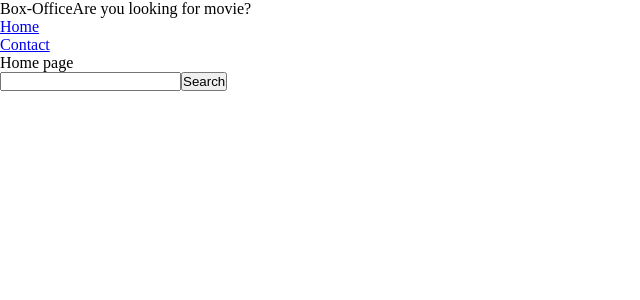
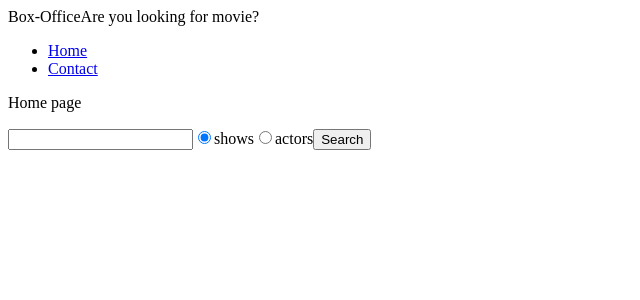
Before and after one commit to Aniketraj05/box-office-app, a React (Create React App) app: page / in a window 1280 px wide. Shown: the top 300 px of the page, without its empty margins (0-640 px from the left). Built offline with nearby package versions, Linux system fonts and the light colour scheme.

Commit message:
added searchForPeople function, handled the actors search, removed css reset

```diff
--- a/src/api/tvMaze.js
+++ b/src/api/tvMaze.js
@@ -8,3 +8,4 @@ const apiGet = async (queryString) => {
 };
 
 export const searchForShow = (query) => apiGet(`/search/shows?q=${query}`);
+export const searchForPeople = (query) => apiGet(`/search/people?q=${query}`);
--- a/src/components/Navs.js
+++ b/src/components/Navs.js
@@ -12,7 +12,7 @@ const LINK = [
 
 const Navs = () => {
   return (
-    <ol>
+    <ul>
       {LINK.map((item, index) => {
         return (
           <li key={index}>
@@ -20,7 +20,7 @@ const Navs = () => {
           </li>
         );
       })}
-    </ol>
+    </ul>
   );
 };
 
--- a/src/index.css
+++ b/src/index.css
@@ -1,5 +1,5 @@
-* {
+/* * {
   padding: 0;
   margin: 0;
   box-sizing: border-box;
-}
+} */
--- a/src/pages/Home.js
+++ b/src/pages/Home.js
@@ -1,30 +1,45 @@
 import React, { useState } from "react";
-import { searchForShow } from "../api/tvMaze";
+import { searchForShow, searchForPeople } from "../api/tvMaze";
 
 const Home = () => {
   const [searchValue, setSearchValue] = useState("");
   const [apiData, setApiData] = useState(null);
   const [apiErrorState, setApiErrorState] = useState(null);
+  const [searchTypeState, setSearchTypeState] = useState("shows");
   const handleFormSubmit = async (event) => {
     event.preventDefault();
 
     try {
-      setApiErrorState(null);
-      const result = await searchForShow(searchValue);
-      setApiData(result);
+      if (searchTypeState === "shows") {
+        setApiErrorState(null);
+        const result = await searchForShow(searchValue);
+        setApiData(result);
+      } else {
+        setApiErrorState(null);
+        const result = await searchForPeople(searchValue);
+        setApiData(result);
+      }
     } catch (error) {
       setApiErrorState(error);
     }
   };
+  const handleRadioChange = (ev) => {
+    setSearchTypeState(ev.target.value);
+  };
+
   const renderApiDate = () => {
     if (apiErrorState) {
       return <div>Error occured!{apiErrorState.message}</div>;
     }
 
     if (apiData)
-      return apiData.map((item) => {
-        return <div key={item.show.id}>{item.show.name}</div>;
-      });
+      return apiData[0].show
+        ? apiData.map((data) => {
+            return <div key={data.show.id}>{data.show.name}</div>;
+          })
+        : apiData.map((data) => {
+            return <div key={data.person.id}>{data.person.name}</div>;
+          });
 
     return null;
   };
@@ -37,6 +52,28 @@ const Home = () => {
           value={searchValue}
           onChange={(e) => setSearchValue(e.target.value)}
         />
+
+        <label>
+          <input
+            type="radio"
+            value="shows"
+            name="search-option"
+            checked={searchTypeState === "shows"}
+            onChange={handleRadioChange}
+          />
+          shows
+        </label>
+        <label>
+          <input
+            type="radio"
+            value="actors"
+            name="search-option"
+            checked={searchTypeState === "actors"}
+            onChange={handleRadioChange}
+          />
+          actors
+        </label>
+
         <button type="submit">Search</button>
       </form>
       {renderApiDate()}
```
